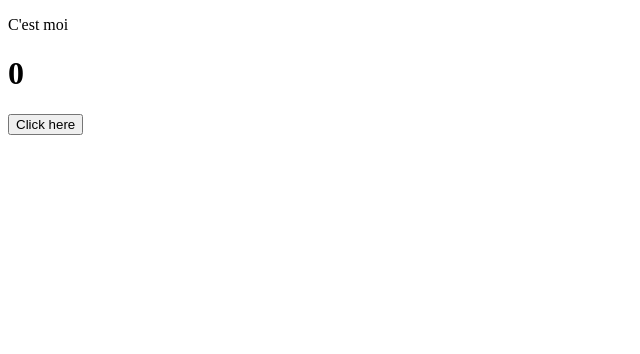
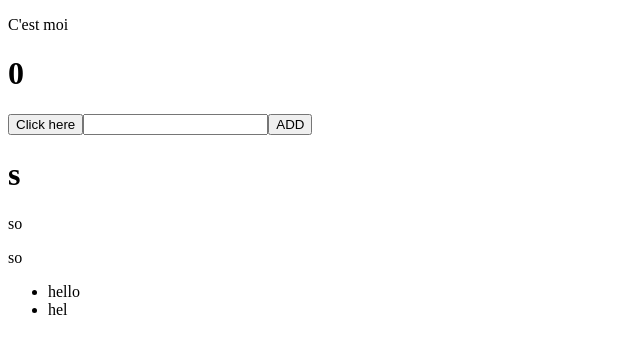
Before and after one commit to Le-Cliqueur/React-todo, a React (Vite) app: page / in a window 1280 px wide. Shown: the top 354 px of the page, without its empty margins (0-640 px from the left). Built offline with nearby package versions, Linux system fonts and the light colour scheme.

Commit message:
v1 pas terrible

```diff
--- a/src/App.jsx
+++ b/src/App.jsx
@@ -1,10 +1,25 @@
 import { useState } from 'react'
+import Todo from './Todo'
 
 function App() {
+  const [todos, setTodos] = useState(["hello", "hel"])
   const [count, setCount] = useState(0)
+  const [value, setValue] = useState('')
 
   function addCount() {
     setCount(count + 1);
+  }
+
+  function updateTodo() {
+    setTodos([...todos, value]);
+    setCount(count + 1);
+    setValue('');
+  }
+
+
+  function updateValue(e) {
+    const input = e.target.value;
+    setValue(input);
   }
 
   return (
@@ -12,6 +27,15 @@ function App() {
       <p>C'est moi</p>
       <h1>{count}</h1>
       <button onClick={() => addCount()}>Click here</button>
+
+      <input type='text' value={value} className='inp' onChange={(e) => updateValue(e)}></input>
+      <button onClick={(e) => updateTodo(e)}>ADD</button>
+      <Todo/>
+      <ul>
+        {todos.map(item => (
+          <li>{item}</li>
+        ))}
+      </ul>
     </>
   )
 }
--- /dev/null
+++ b/src/Todo.jsx
@@ -0,0 +1,12 @@
+function Todo() {
+
+    return (
+        <div>
+            <h1>s</h1>
+            <p>so</p>
+            <p>so</p>
+        </div>
+    )
+}
+
+export default Todo;
```
